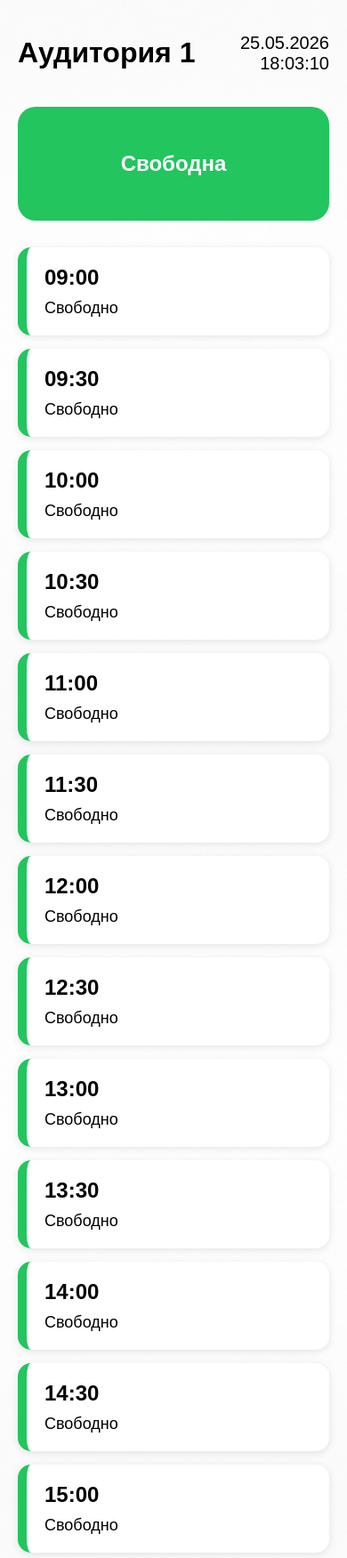
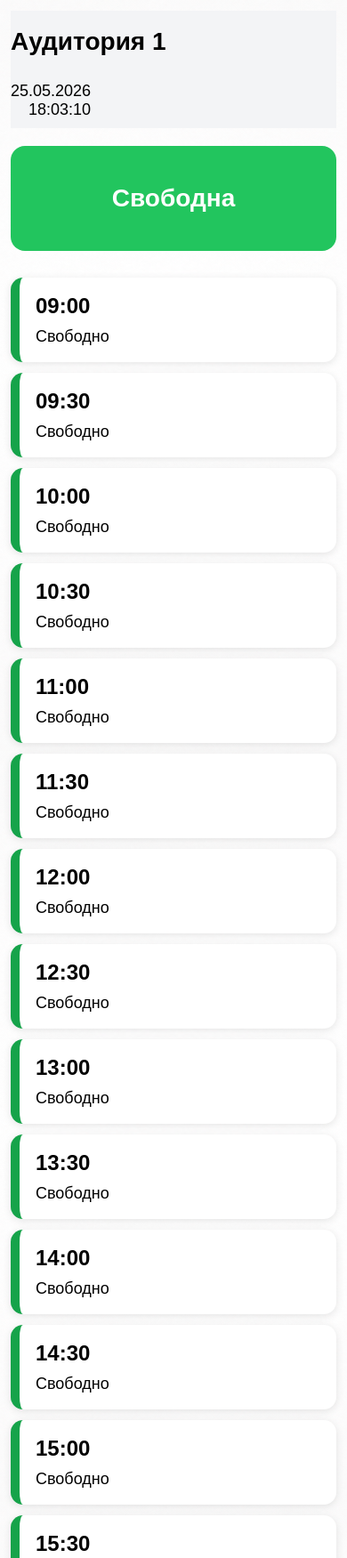
Before and after one commit to Seraphim555/room-booking, a Flask app: page /room/1 in a window 390 px wide. Shown: the top 1751 px of the page at 89% size. Run offline with Flask 3, Linux system fonts and the light colour scheme.

Commit message:
Added mobile layout

```diff
--- a/static/style.css
+++ b/static/style.css
@@ -60,11 +60,11 @@ body {
 }
 
 .slot.free {
-    border-left: 10px solid #22c55e;
+    border-left: 10px solid #16a34a;
 }
 
 .slot.busy {
-    border-left: 10px solid #ef4444;
+    border-left: 10px solid #dc2626;
 }
 
 .slot.past {
@@ -98,3 +98,84 @@ input {
     border-radius: 10px;
     border: 1px solid #ccc;
 }
+
+/* MOBILE VERSION */
+
+@media (max-width: 768px) {
+
+    .container {
+        padding: 12px;
+    }
+
+    .top-panel {
+        flex-direction: column;
+        align-items: flex-start;
+        gap: 10px;
+    }
+
+    h1 {
+        font-size: 28px;
+    }
+
+    .datetime {
+        font-size: 18px;
+    }
+
+    .status-card {
+        padding: 20px;
+        border-radius: 16px;
+    }
+
+    .status-card h2 {
+        font-size: 28px;
+    }
+
+    .slots {
+        grid-template-columns: 1fr;
+        gap: 12px;
+    }
+
+    .slot {
+        padding: 18px;
+        border-radius: 14px;
+    }
+
+    .slot-time {
+        font-size: 24px;
+    }
+
+    .slot-status {
+        font-size: 18px;
+    }
+
+    .admin-slot {
+        min-height: 80px;
+        font-size: 22px;
+    }
+
+    input {
+        font-size: 20px;
+        padding: 18px;
+        margin-bottom: 20px;
+    }
+    input,
+    button {
+    touch-action: manipulation;
+    }
+    .admin-slot:active {
+    transform: scale(0.98);
+    }
+    .top-panel {
+    position: sticky;
+    top: 0;
+    background: #f3f4f6;
+    z-index: 100;
+    padding-bottom: 10px;
+    }
+    * {
+    box-sizing: border-box;
+    }
+    body {
+    -webkit-font-smoothing: antialiased;
+    }
+}
--- a/templates/admin.html
+++ b/templates/admin.html
@@ -2,6 +2,7 @@
 <html lang="ru">
 <head>
     <meta charset="UTF-8">
+    <meta name="viewport" content="width=device-width, initial-scale=1.0">
     <title>Бронирование {{ room_id }}</title>
 
     <link rel="stylesheet" href="/static/style.css">
--- a/templates/room.html
+++ b/templates/room.html
@@ -2,6 +2,10 @@
 <html lang="ru">
 <head>
     <meta charset="UTF-8">
+    <meta name="viewport" content="width=device-width, initial-scale=1.0">
+    <meta name="theme-color" content="#22c55e">
+    <meta name="apple-mobile-web-app-capable" content="yes">
+    <meta name="mobile-web-app-capable" content="yes">
     <title>Аудитория {{ room_id }}</title>
 
     <link rel="stylesheet" href="/static/style.css">
```
